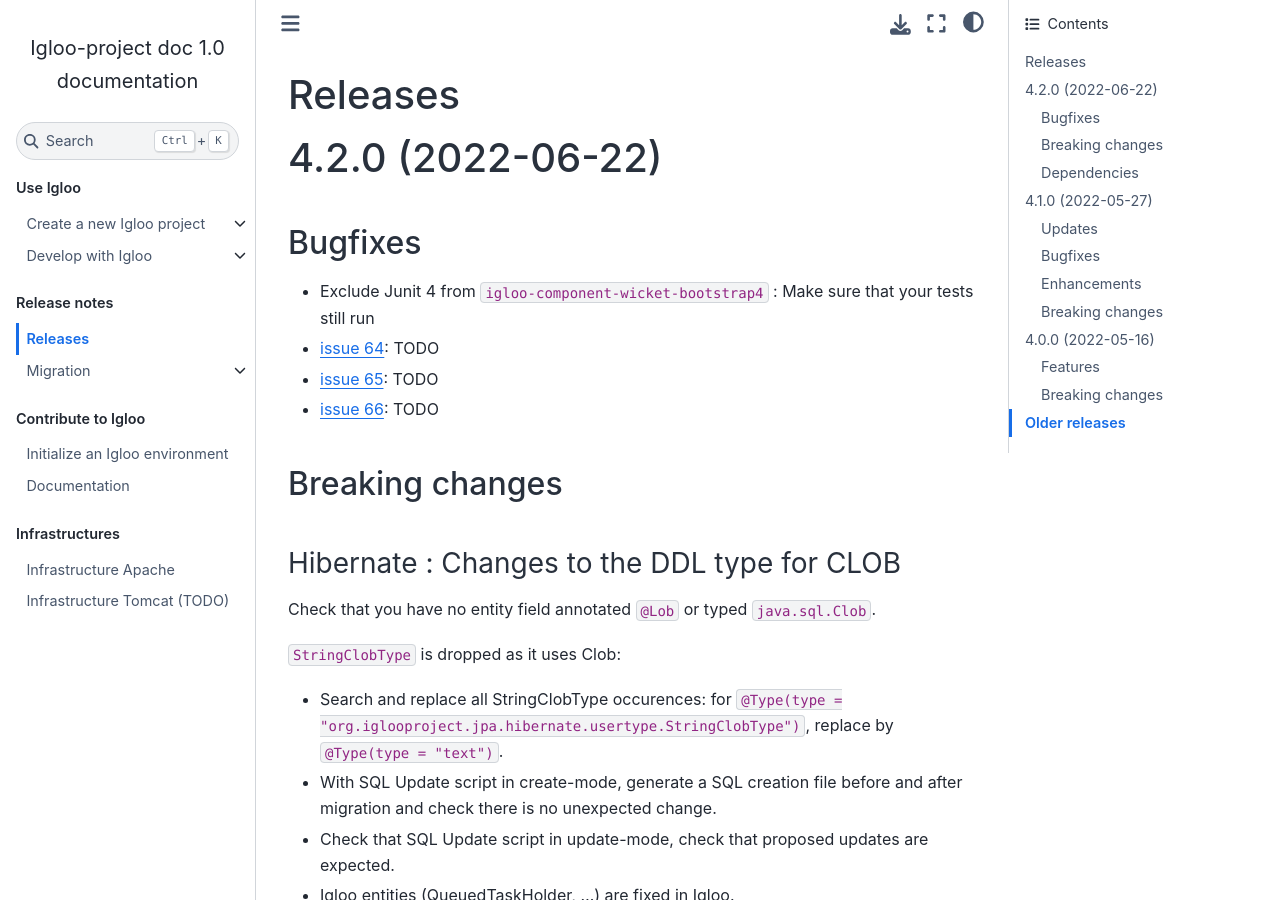
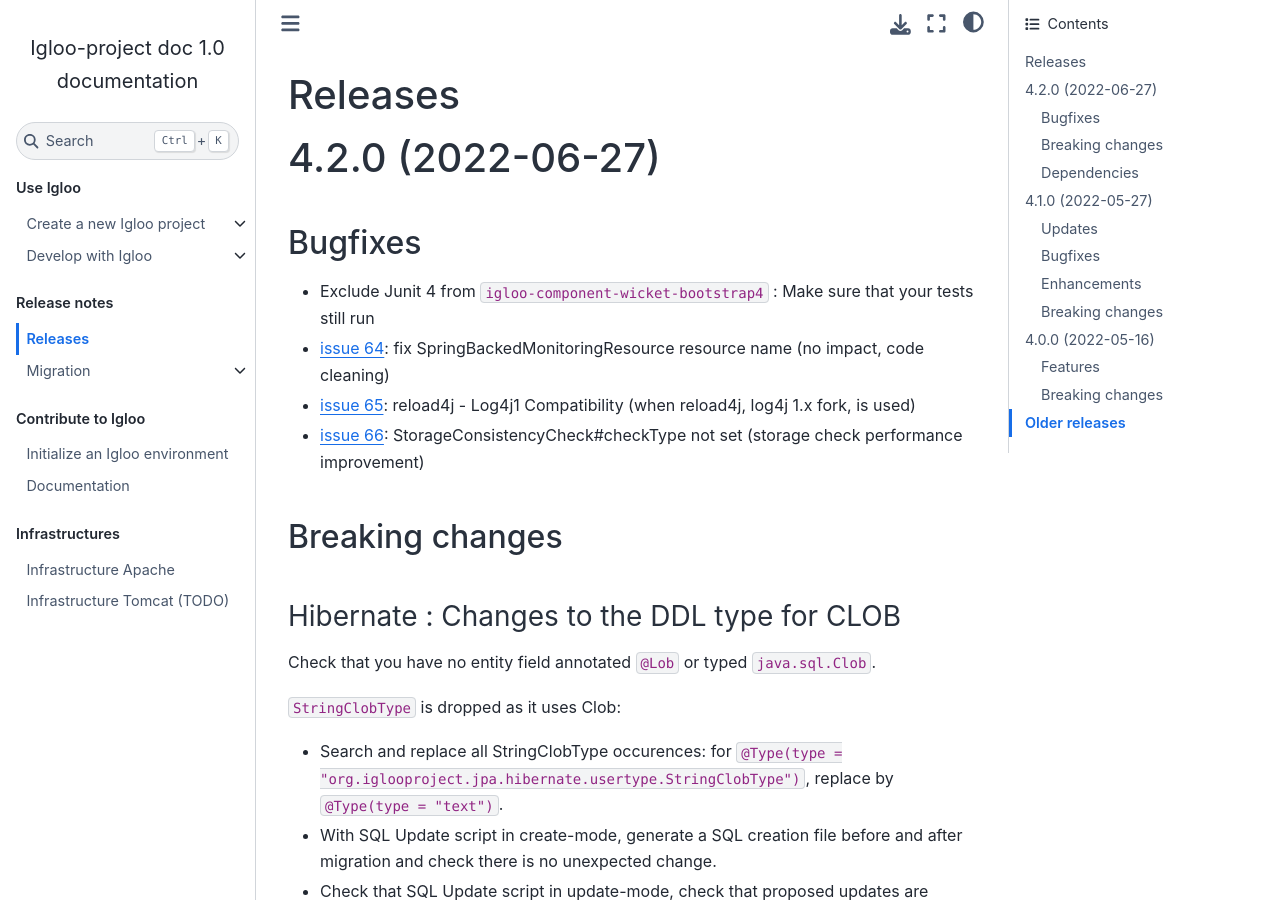
Before and after one commit to igloo-project/igloo-doc, a Sphinx documentation site: the page built from source/release-notes/releases-4.x.md, in a window 1280 px wide and 900 px high. Built offline with Sphinx 7.4.7 and the Sphinx Book theme 1.1.4, drawn with Linux system fonts in a browser that asks for light colours.

Commit message:
4.2.0 release

```diff
--- a/source/release-notes/releases-4.x.md
+++ b/source/release-notes/releases-4.x.md
@@ -2,14 +2,14 @@
 
 (v4.2.0)=
 
-# 4.2.0 (2022-06-22)
+# 4.2.0 (2022-06-27)
 
 ## Bugfixes
 
 * Exclude Junit 4 from `igloo-component-wicket-bootstrap4` : Make sure that your tests still run
-* {issue}`64`: TODO
-* {issue}`65`: TODO
-* {issue}`66`: TODO
+* {issue}`64`: fix SpringBackedMonitoringResource resource name (no impact, code cleaning)
+* {issue}`65`: reload4j - Log4j1 Compatibility (when reload4j, log4j 1.x fork, is used)
+* {issue}`66`: StorageConsistencyCheck#checkType not set (storage check performance improvement)
 
 ## Breaking changes
 
```
